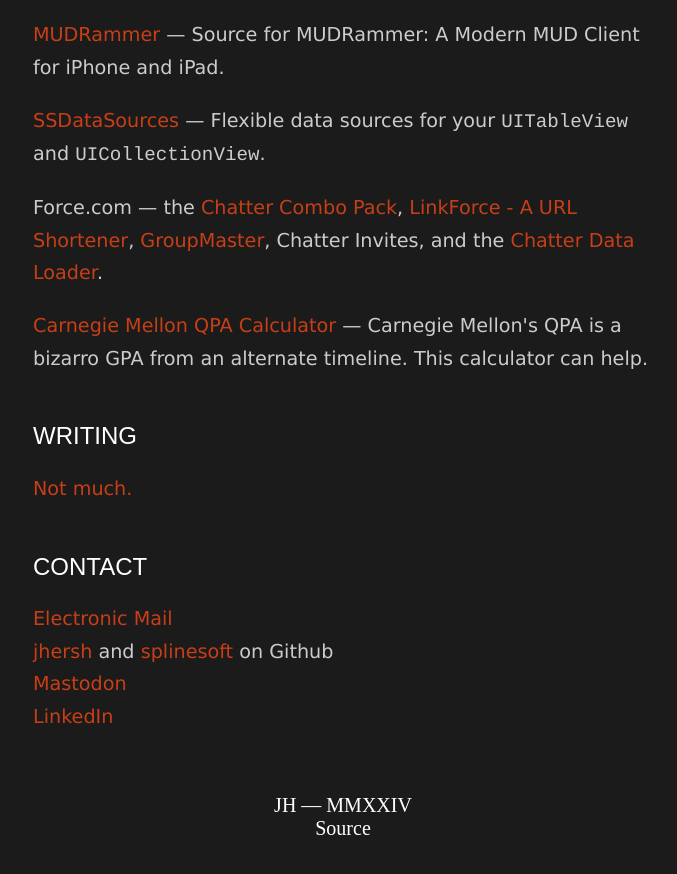
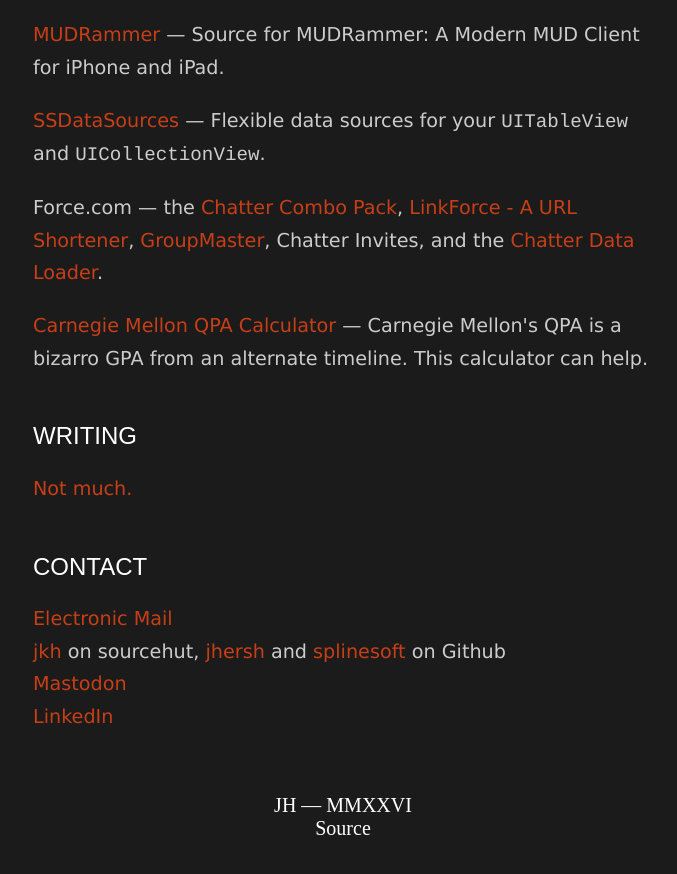
Before and after one commit to jhersh/her.sh, a Jekyll site: the page built from index.html, in a window 1280 px wide and 900 px high, scrolled down 1158 px. Shown: the top 874 px of the window, without its empty margins (297-974 px from the left). Built offline with Jekyll 4.4.1, drawn with Linux system fonts in a browser that asks for light colours.

Commit message:
2026 updates!

```diff
--- a/_config.yml
+++ b/_config.yml
@@ -20,6 +20,7 @@
   name: Jonathan Hersh
   email: jon@her.sh
   github: https://github.com/jhersh
+  sourcehut: https://git.sr.ht/~jkh/
   linkedin: https://www.linkedin.com/in/jhersh
   mastodon: https://hachyderm.io/@jhersh
   source: https://github.com/jhersh/her.sh
--- a/_includes/footer.html
+++ b/_includes/footer.html
@@ -1,5 +1,5 @@
   <div id="footer">
-    <a href="{{ site.url }}">JH &mdash; MMXXIV</a><br/>
+    <a href="{{ site.url }}">JH &mdash; MMXXVI</a><br/>
     <a href="{{ site.author.source }}">Source</a><br/>
   </div>
 
--- a/index.html
+++ b/index.html
@@ -56,7 +56,7 @@
 
 <p>
 <a href="mailto:{{ site.author.email }}">Electronic Mail</a><br/>
-<a href="{{ site.author.github }}">jhersh</a> and <a href="{{ site.splinesoft.github }}">splinesoft</a> on Github<br/>
+<a href="{{ site.author.sourcehut }}">jkh</a> on sourcehut, <a href="{{ site.author.github }}">jhersh</a> and <a href="{{ site.splinesoft.github }}">splinesoft</a> on Github<br/>
 <a rel="me" href="{{ site.author.mastodon }}">Mastodon</a><br/>
 <a href="{{ site.author.linkedin }}">LinkedIn</a><br/>
 </p>
```
Also changed, not shown: Gemfile.lock.
